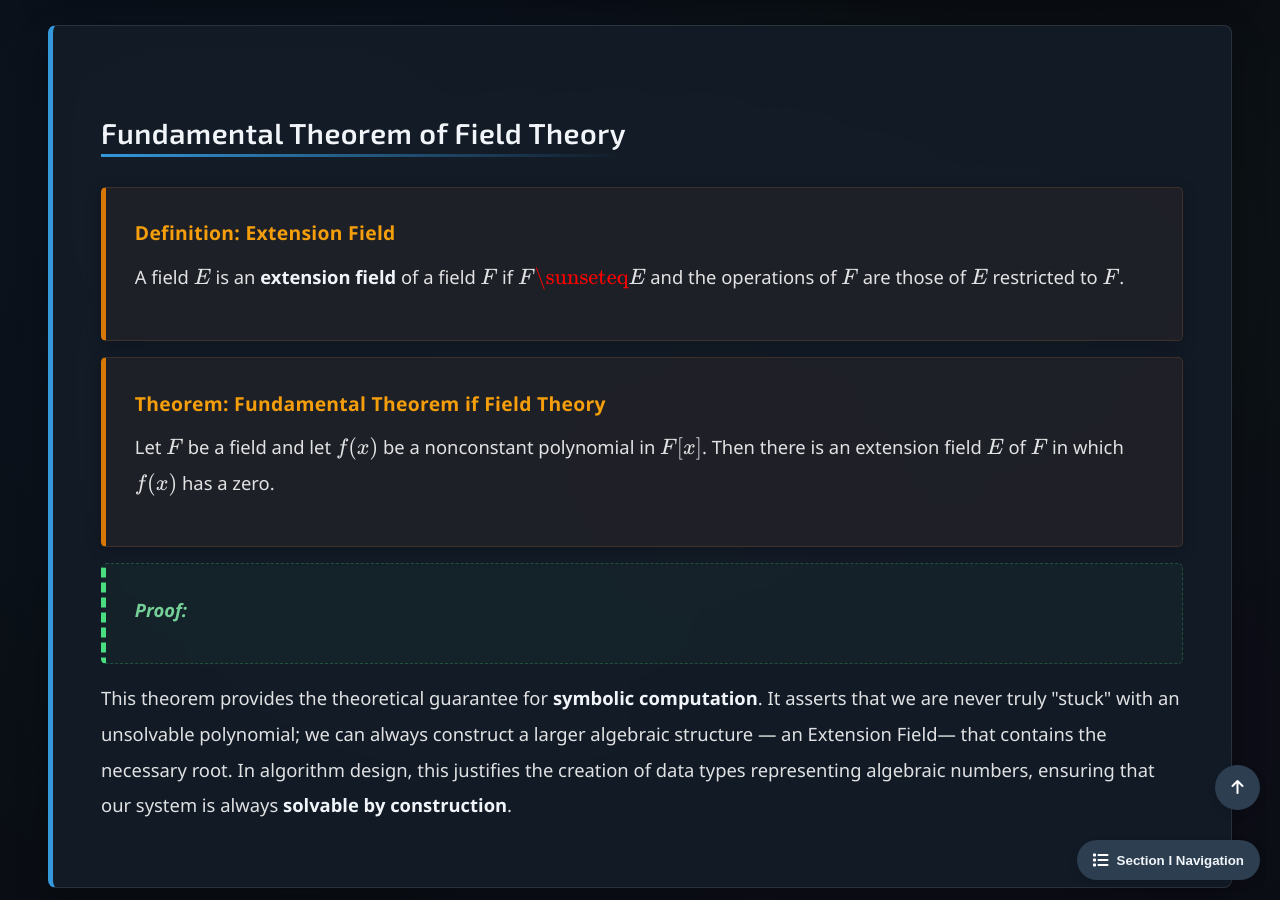
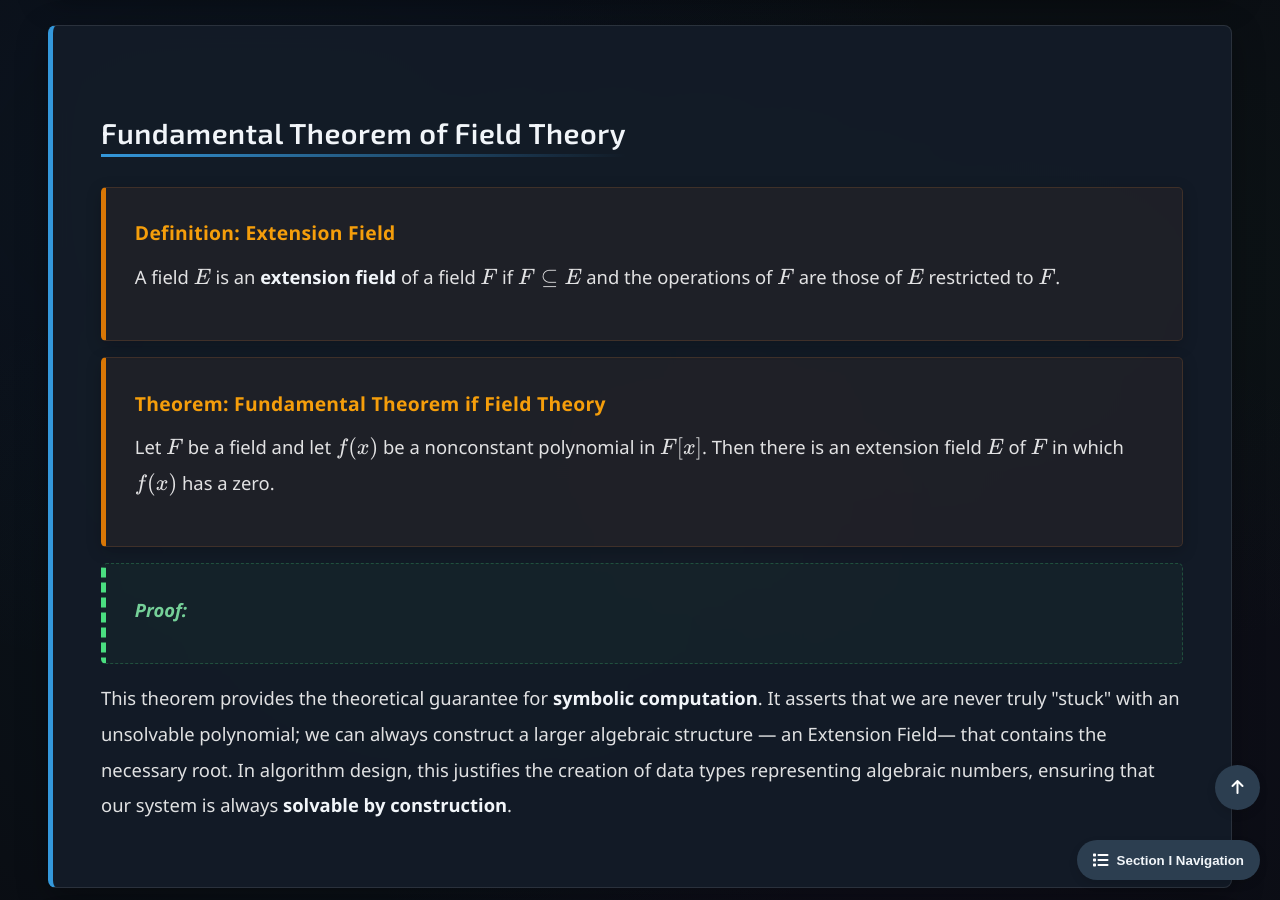
Before and after one commit to Yusukey01/yusukey01.github.io, a Jekyll site: the page built from Mathematics/Linear_algebra/extension_field.html, in a window 1280 px wide and 900 px high, scrolled down 1361 px. Built offline with Jekyll 4.4.1, drawn with Linux system fonts in a browser that asks for light colours.

Commit message:
fixed texts

```diff
--- a/Mathematics/Linear_algebra/extension_field.html
+++ b/Mathematics/Linear_algebra/extension_field.html
@@ -62,7 +62,7 @@ uses_python: false
                 <div class="theorem">
                     <span class="theorem-title">Definition: Extension Field</span>
                     <p>
-                        A field \(E\) is an <strong>extension field</strong> of a field \(F\) if \(F \sunseteq E\) and the operations
+                        A field \(E\) is an <strong>extension field</strong> of a field \(F\) if \(F \subseteq E\) and the operations
                         of \(F\) are those of \(E\) restricted to \(F\).
                     </p>
                 </div>
@@ -219,7 +219,7 @@ uses_python: false
                     <p>
                         The alternative path, <strong>Finite Fields</strong>, focuses on the remarkable structure of \(GF(p^n)\):
                     </p>
-                    <ul>
+                    <ul style="padding-left: 40px;">
                         <li><strong>Classification:</strong> For each prime power \(p^n\), there exists exactly one field (up to isomorphism)</li>
                         <li><strong>Cyclic Multiplicative Group:</strong> \(GF(p^n)^* \cong \mathbb{Z}_{p^n - 1}\)</li>
                         <li><strong>Frobenius Automorphism:</strong> The map \(\phi(a) = a^p\) generates all field automorphisms</li>
```
